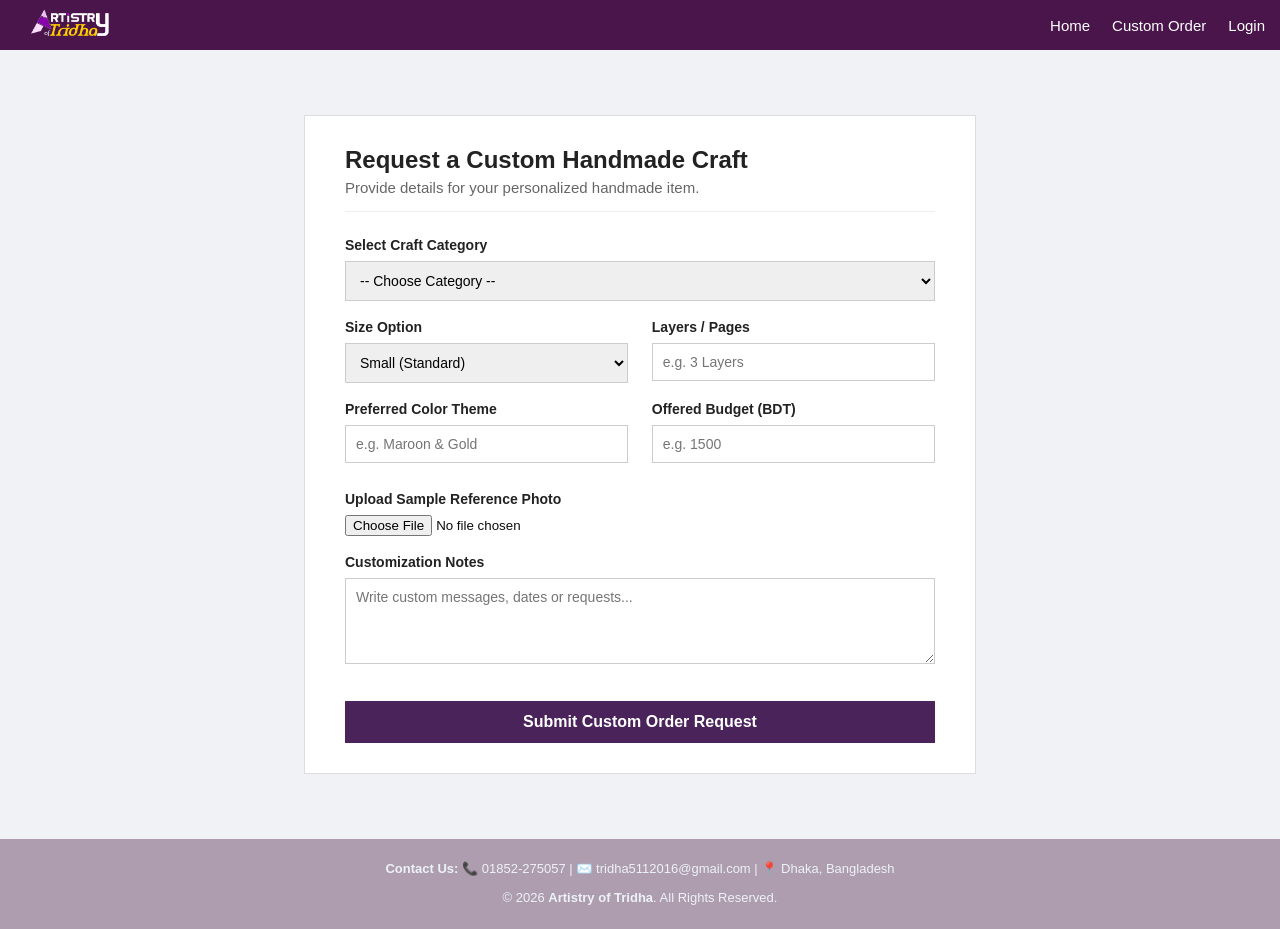
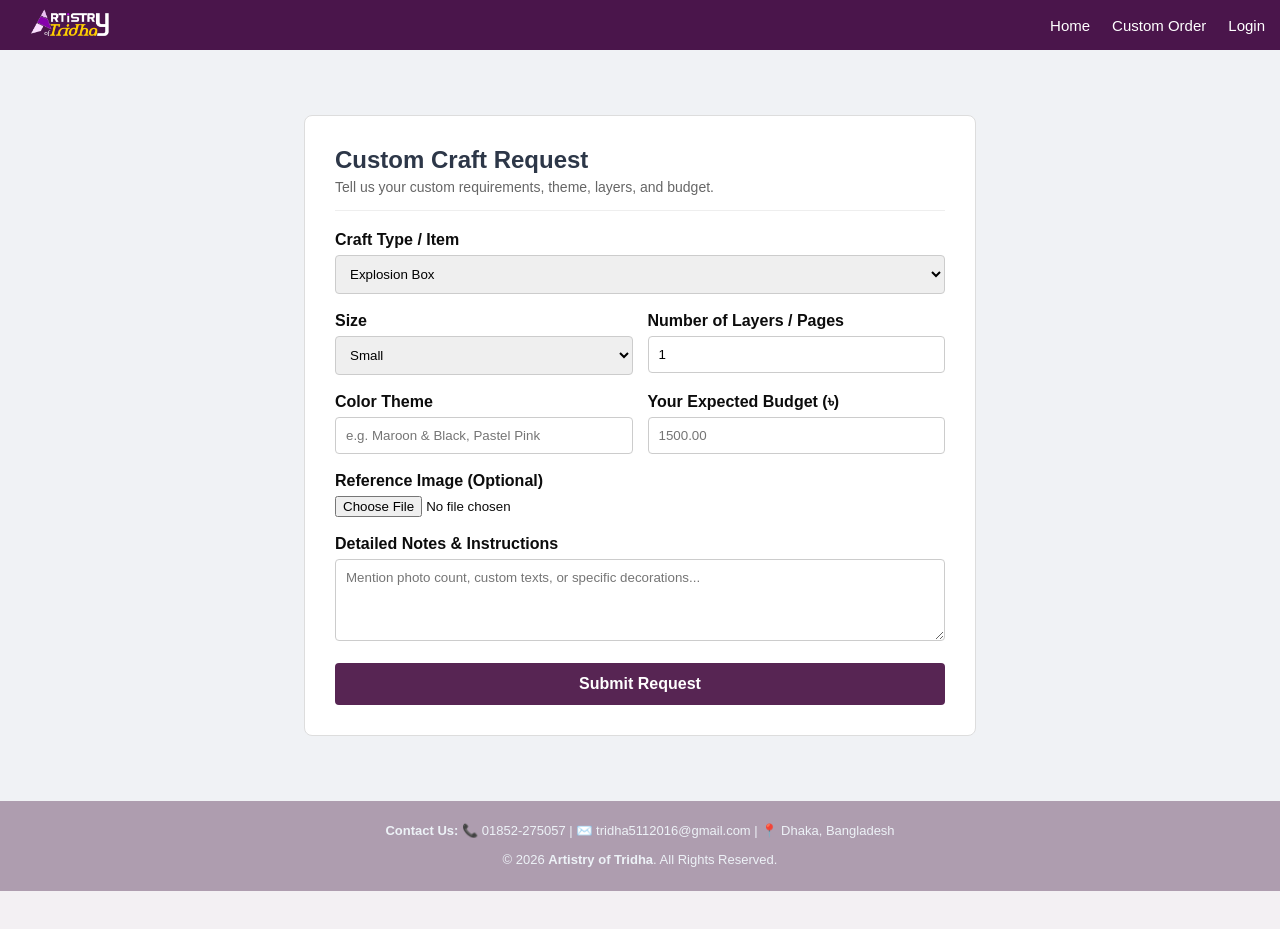
Before and after one commit to Tridha015/artistry-handmade-gift-shop, a PHP site: page /View/customer/custom_order.php in a window 1280 px wide. After the commit the page ends 891 px from the top, so only its background shows below. Run offline with PHP 8.4, Linux system fonts and the light colour scheme; the visitor is signed in with stand-in values (Sample User, id 1).

Commit message:
Update custom order form with backend connection

```diff
--- a/View/customer/custom_order.php
+++ b/View/customer/custom_order.php
@@ -1,84 +1,90 @@
+
 <?php
 session_start();
+if (!isset($_SESSION['user_role']) || $_SESSION['user_role'] !== 'Customer') {
+    header("Location: ../auth/login.php?error=Customer login required");
+    exit();
+}
+
 $pageTitle = "Request Custom Craft - Artistry of Tridha";
 require_once __DIR__ . '/../layouts/header.php';
-
-$username = $_SESSION["loggedInUsername"] ?? "Customer";
 ?>
 
 <style>
-    .form-wrapper { width: 60%; margin: 40px auto; background: #ffffff; padding: 30px 40px; border: 1px solid #dddddd; font-family: Arial, sans-serif; }
-    .form-title { border-bottom: 1px solid #eeeeee; padding-bottom: 15px; margin-bottom: 25px; }
-    .form-title h2 { margin: 0 0 5px 0; color: #222; font-size: 24px; }
-    .form-title p { margin: 0; color: #666; font-size: 15px; }
-    .input-group { margin-bottom: 18px; overflow: hidden; }
-    .input-group label { display: block; font-weight: bold; margin-bottom: 8px; color: #222; font-size: 14px; }
-    .input-group input[type="text"],
-    .input-group input[type="number"],
-    .input-group select,
-    .input-group textarea { width: 100%; padding: 10px; border: 1px solid #cccccc; box-sizing: border-box; font-size: 14px; }
-    .col-half { width: 48%; float: left; }
-    .col-right { float: right; }
-    .submit-btn { width: 100%; background-color: #4a235a; color: white; padding: 12px; border: none; font-size: 16px; cursor: pointer; margin-top: 15px; font-weight: bold; }
-    .submit-btn:hover { background-color: #381a44; }
+    .form-wrapper { width: 60%; margin: 40px auto; padding: 30px; background: #fff; border: 1px solid #ddd; border-radius: 8px; font-family: sans-serif; }
+    .form-title { border-bottom: 1px solid #eee; padding-bottom: 15px; margin-bottom: 20px; }
+    .form-title h2 { margin: 0 0 5px 0; color: #2d3748; }
+    .form-title p { margin: 0; color: #666; font-size: 14px; }
+    .input-group { margin-bottom: 18px; }
+    .input-group label { display: block; font-weight: bold; margin-bottom: 6px; }
+    .input-group input[type="text"], .input-group input[type="number"], .input-group select, .input-group textarea { width: 100%; padding: 10px; border: 1px solid #ccc; border-radius: 4px; box-sizing: border-box; }
+    .row-split { display: flex; gap: 15px; }
+    .row-split .input-group { flex: 1; }
+    .submit-btn { width: 100%; padding: 12px; background-color: rgb(87, 37, 83); color: #fff; border: none; border-radius: 4px; font-size: 16px; font-weight: bold; cursor: pointer; }
 </style>
 
 <div class="form-wrapper">
 <div class="form-title">
-        <h2>Request a Custom Handmade Craft</h2>
-        <p>Provide details for your personalized handmade item.</p>
+<h2>Custom Craft Request</h2>
+<p>Tell us your custom requirements, theme, layers, and budget.</p>
 </div>
 
-    <form action="../../Controller/customOrderController.php" method="POST" enctype="multipart/form-data">
+    <?php if (isset($_GET['error'])): ?>
+<div style="background-color: #f8d7da; color: #721c24; padding: 10px; border-radius: 4px; margin-bottom: 15px;">
+<?php echo htmlspecialchars($_GET['error']); ?>
+</div>
+<?php endif; ?>
+
+    <form action="../../Controller/OrderController.php" method="POST" enctype="multipart/form-data">
+<input type="hidden" name="action" value="submit_custom_order">
 
         <div class="input-group">
-            <label>Select Craft Category</label>
-            <select name="category" required>
-                <option value="">-- Choose Category --</option>
-                <option value="Scrapbook">Scrapbook</option>
+<label>Craft Type / Item</label>
+<select name="craft_type" required>
 <option value="Explosion Box">Explosion Box</option>
-                <option value="Greeting Cards">Greeting Cards</option>
-                <option value="Floral Bouquets">Handmade Floral Bouquets</option>
+<option value="Scrapbook Album">Scrapbook Album</option>
+<option value="Floral Bouquet">Floral Bouquet</option>
+<option value="Handmade Card & Box">Handmade Card & Box</option>
 </select>
 </div>
 
+        <div class="row-split">
 <div class="input-group">
-            <div class="col-half">
-                <label>Size Option</label>
-                <select name="size">
-                    <option value="Small">Small (Standard)</option>
+<label>Size</label>
+<select name="craft_size" required>
+<option value="Small">Small</option>
 <option value="Medium">Medium</option>
 <option value="Large">Large</option>
 </select>
 </div>
-            <div class="col-half col-right">
-                <label>Layers / Pages</label>
-                <input type="text" name="layers" placeholder="e.g. 3 Layers">
+<div class="input-group">
+<label>Number of Layers / Pages</label>
+<input type="number" name="layers" min="1" value="1" required>
+</div>
+</div>
+
+        <div class="row-split">
+<div class="input-group">
+<label>Color Theme</label>
+<input type="text" name="color_theme" placeholder="e.g. Maroon & Black, Pastel Pink" required>
+</div>
+<div class="input-group">
+<label>Your Expected Budget (৳)</label>
+<input type="number" step="0.01" name="budget" placeholder="1500.00" required>
 </div>
 </div>
 
         <div class="input-group">
-            <div class="col-half">
-                <label>Preferred Color Theme</label>
-                <input type="text" name="color_theme" placeholder="e.g. Maroon & Gold">
-            </div>
-            <div class="col-half col-right">
-                <label>Offered Budget (BDT)</label>
-                <input type="number" name="budget" placeholder="e.g. 1500" required>
-            </div>
-        </div>
-
-        <div class="input-group" style="clear: both; padding-top: 10px;">
-            <label>Upload Sample Reference Photo</label>
-            <input type="file" name="sample_photo" accept="image/*" style="border: none; padding: 0;">
+<label>Reference Image (Optional)</label>
+<input type="file" name="sample_image" accept="image/*">
 </div>
 
         <div class="input-group">
-            <label>Customization Notes</label>
-            <textarea name="notes" rows="4" placeholder="Write custom messages, dates or requests..."></textarea>
+<label>Detailed Notes & Instructions</label>
+<textarea name="instructions" rows="4" placeholder="Mention photo count, custom texts, or specific decorations..."></textarea>
 </div>
 
-        <button type="submit" class="submit-btn">Submit Custom Order Request</button>
+        <button type="submit" class="submit-btn">Submit Request</button>
 </form>
 </div>
 
```
Also changed, not shown: View/customer/dashboard.php (+50 -39 lines), View/customer/profile.php (added, +102 -0 lines). Lines whose indentation alone changed are shown as unchanged.
